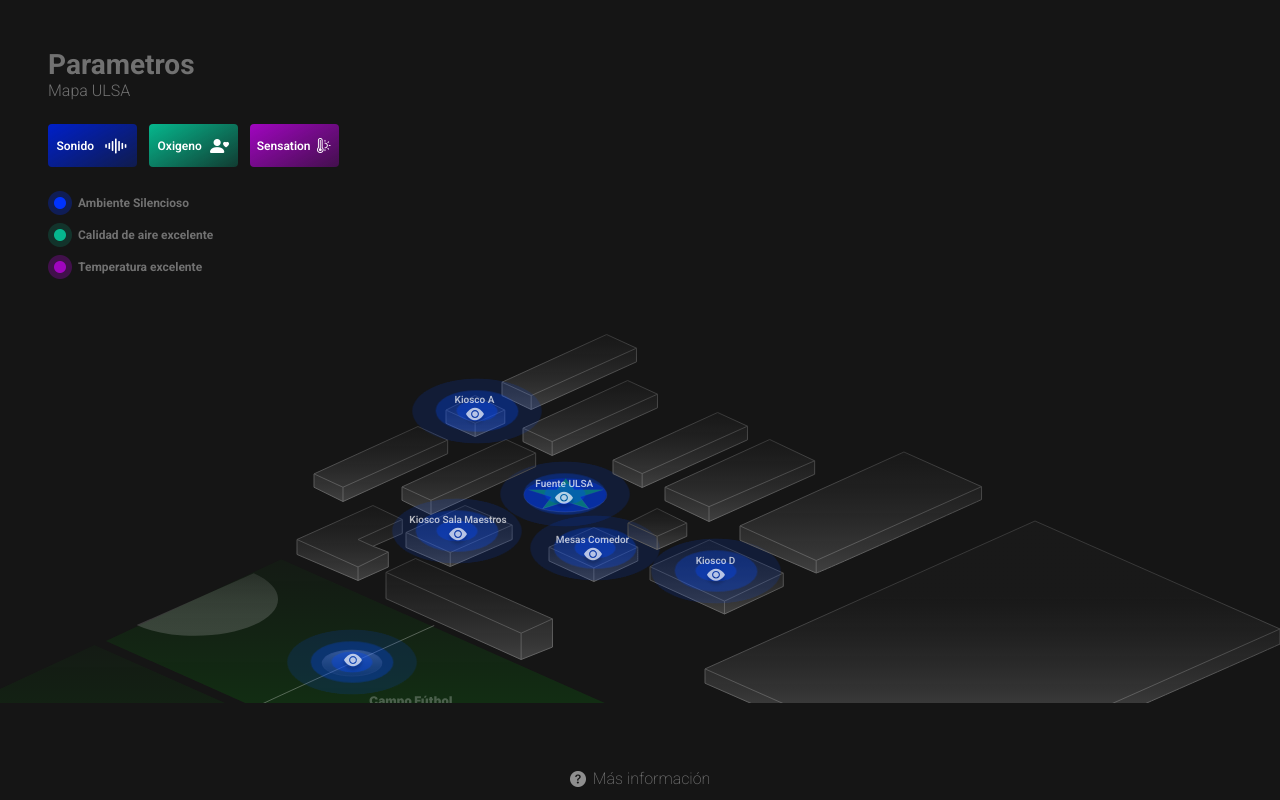
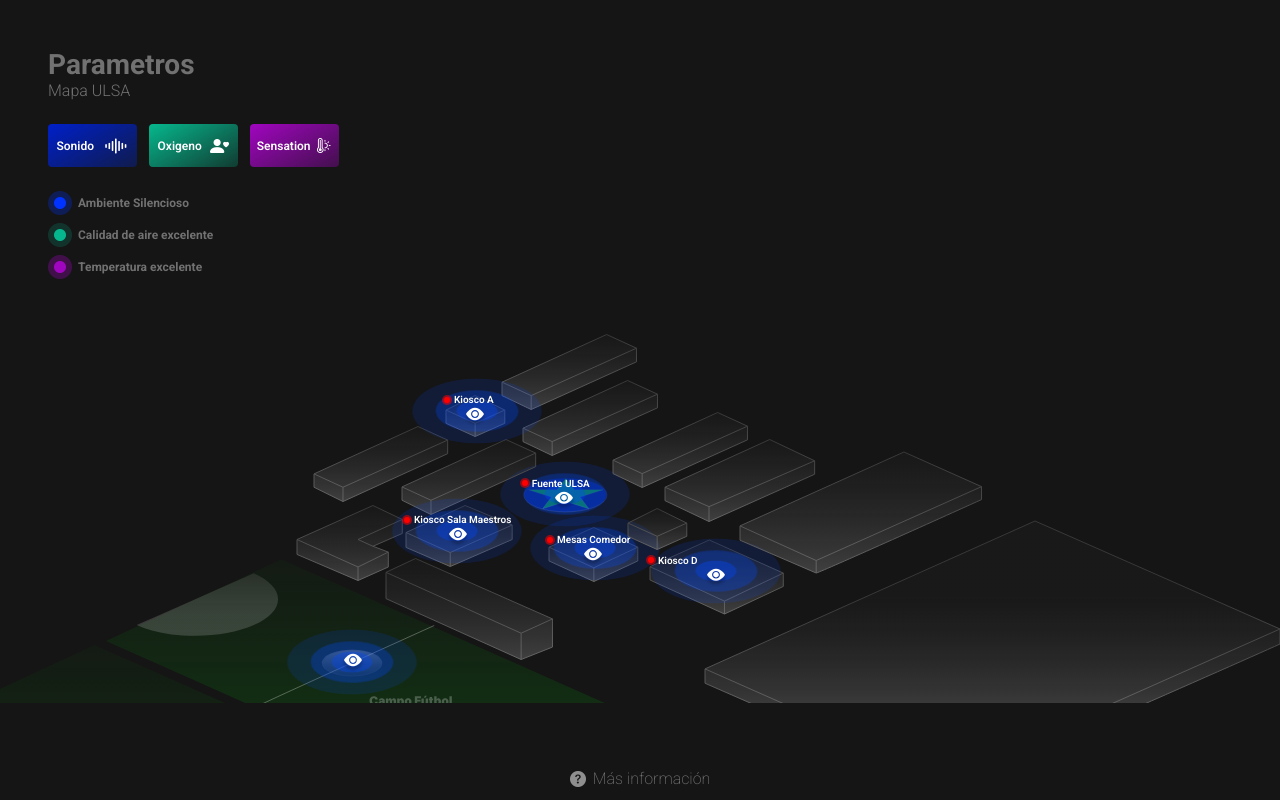
Before and after one commit to DavidSantana872/iotSystemULSA, a React (Vite) app: page / in a window 1280 px wide. Both pictures are taken after a click on the icon 640 px from the left and 375 px from the top of the page. Built offline with nearby package versions, Linux system fonts and the light colour scheme.

Commit message:
add point live monitoreo

```diff
--- /dev/null
+++ b/src/components/Live.css
@@ -0,0 +1,43 @@
+.Live{
+    display: flex;
+    justify-content: center;
+    align-items: center;
+    width: min-content;
+    position: relative;
+    width: 6px;
+    height: 6px;
+    margin-right: 4px;
+
+}
+.Live1{
+    width: 6px;
+    height : 6px;
+    border-radius: 100%;
+    background: rgb(255, 0, 0);
+    position: absolute;
+    left: 0px;
+
+}
+.Live2{
+    width: 12px;
+    height : 12px;
+    border-radius: 100%;
+    background: rgba(255, 0, 0, 0.546);
+    position: absolute;
+    left: -3px;
+    top: -3px;
+    animation-name: Live;
+    animation-duration: 950ms;
+    animation-iteration-count: infinite;
+    animation-direction: alternate-reverse;
+
+    transform-origin: center;
+}
+@keyframes Live{
+    from{
+        transform: scale(0.5);
+    }
+    to{
+        transform: scale(1);
+    }
+}
--- /dev/null
+++ b/src/components/Live.jsx
@@ -0,0 +1,13 @@
+import React from "react";
+import "./Live.css"
+const Live = () => {
+    return(
+        <div class="Live">
+            <div class="Live2">
+            </div>
+            <div class="Live1">
+            </div>
+        </div>
+    )
+}
+export default Live;
--- a/src/components/MainView.css
+++ b/src/components/MainView.css
@@ -91,6 +91,8 @@ footer{
     font-weight: 600;
     width: 100%;
     text-align: center;
+    display: flex;
+    align-items: center;
 }
 .box-title-sector > img {
     width: 24px;
--- a/src/components/MapView.jsx
+++ b/src/components/MapView.jsx
@@ -21,6 +21,7 @@ import eye from "./../resources/icon/eye.svg"
 import { counterContext } from "./../Context/counterContext";
 import CurrentData from "./CurrentData";
 import PointAlert from "./PointAlert.jsx";
+import Live from "./Live.jsx";
 import anime from "animejs";
 const MapView = () => {
     const {setShowDetails, currentMetric} = useContext(counterContext)
@@ -82,7 +83,7 @@ const MapView = () => {
                         left: 200px;
                     */
                 }
-                 <div class="box-title-sector opacity" style={styleElement(-14, 92)}>
+                 <div class="box-title-sector" style={styleElement(-14, 92)}>
                     <img class="filter" src={eye} alt="Show!" />
                 </div>
                 <PointAlert show="true" metric={currentMetric} positionValue= {styleElement(200, 56)}></PointAlert>
@@ -90,23 +91,23 @@ const MapView = () => {
                 <img src={campoFutbol} alt="" />
             </span>
             <span onClick={()=>{showDeatilsFunction("sector2")}} style = {styleElement(23, 342)}>
-                <div class="box-title-sector opacity" style={styleElement(-13, 116)}>
+                <div class="box-title-sector" style={styleElement(-13, 116)}>
                     <img class="filter" src={eye} alt="Show!" />
                 </div>
                 <PointAlert show="true" metric={currentMetric} positionValue= {styleElement(200, 56)}></PointAlert>
                 <img src={campoBeisbol} alt="" />
             </span>
             <span onClick={()=>{showDeatilsFunction("sector3")}} style = {styleElement(626.79, 173.69)}>
-                <div class="box-title-sector opacity" style={styleElement(-1, 1)}>
-                    <p className="title-sector">Fuente ULSA</p>
+                <div class="box-title-sector" style={styleElement(-1, 1)}>
+                    <p className="title-sector"><Live></Live> Fuente ULSA</p>
                     <img class="filter" src={eye} alt="Show!" />
                 </div>
                 <PointAlert show="true" metric={currentMetric} positionValue= {styleElement(-5, -30)}></PointAlert>
                 <img src={Group16} alt="" />
             </span>
             <span onClick={()=>{showDeatilsFunction("sector4")}} style = {styleElement(652, 223)}>
-                <div class="box-title-sector opacity" style={styleElement(-1, 8)}>
-                    <p className="title-sector">Mesas Comedor</p>
+                <div class="box-title-sector" style={styleElement(-1, 8)}>
+                    <p className="title-sector"><Live></Live> Mesas Comedor</p>
                     <img class="filter" src={eye} alt="Show!" />
                 </div>
                 <PointAlert show="true" metric={currentMetric} positionValue= {styleElement(0, -25)}></PointAlert>
@@ -122,8 +123,8 @@ const MapView = () => {
                 <img src={Vector25} alt="" />
             </span>
             <span onClick={()=>{showDeatilsFunction("sector8")}} style = {styleElement(753, 235.5)}>
-                <div class="box-title-sector opacity" style={styleElement(-1, 16)}>
-                    <p className="title-sector">Kiosco D</p>
+                <div class="box-title-sector" style={styleElement(-1, 16)}>
+                    <p className="title-sector"><Live></Live> Kiosco D</p>
                     <img class="filter" src={eye} alt="Show!" />
                 </div>
                 <PointAlert show="true" metric={currentMetric} positionValue= {styleElement(20, -15)}></PointAlert>
@@ -139,8 +140,8 @@ const MapView = () => {
                 <img src={Vector33} alt="" />
             </span>
             <span onClick={()=> {showDeatilsFunction("sector12")}} style = {styleElement(549, 91)}>
-                <div class="box-title-sector opacity" style={styleElement(-1, 0)}>
-                    <p className="title-sector">Kiosco A</p>
+                <div class="box-title-sector" style={styleElement(-1, 0)}>
+                    <p className="title-sector"><Live></Live> Kiosco A</p>
                     <img class="filter" src={eye} alt="Show!" />
                 </div>
                 <PointAlert show="true" metric={currentMetric} positionValue= {styleElement(-15, -30)}></PointAlert>
@@ -156,8 +157,8 @@ const MapView = () => {
                 <img src={Vector39} alt="" />
             </span>
             <span onClick={()=> {showDeatilsFunction("sector16")}} style = {styleElement(509, 201)}>
-                <div class="box-title-sector opacity" style={styleElement(-1, 10)}>
-                    <p className="title-sector">Kiosco Sala Maestros</p>
+                <div class="box-title-sector" style={styleElement(-1, 10)}>
+                    <p className="title-sector"><Live></Live> Kiosco Sala Maestros</p>
                     <img class="filter" src={eye} alt="Show!" />
                 </div>
                 <PointAlert show="true" metric={currentMetric} positionValue= {styleElement(5, -20)}></PointAlert>
```
